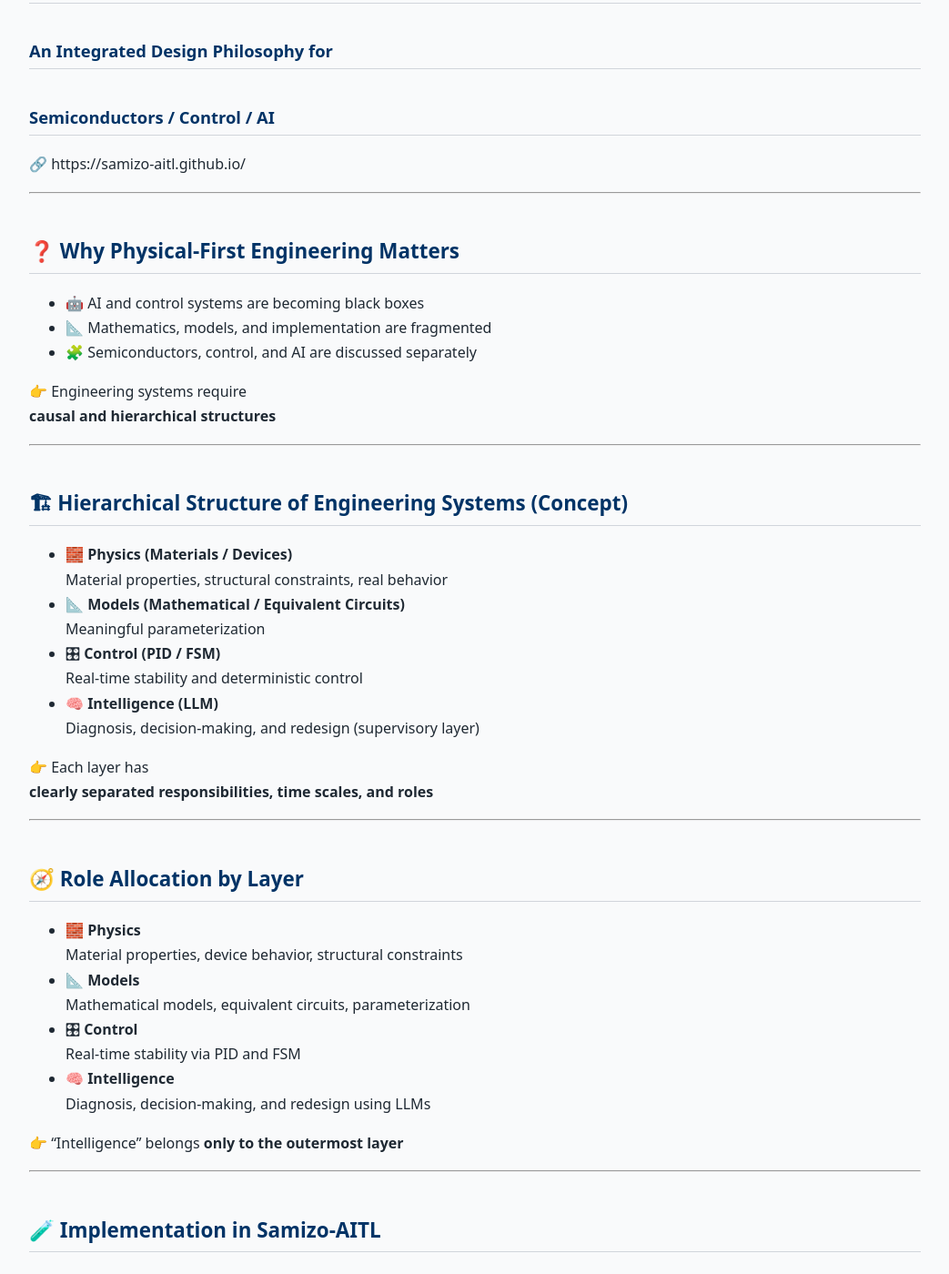
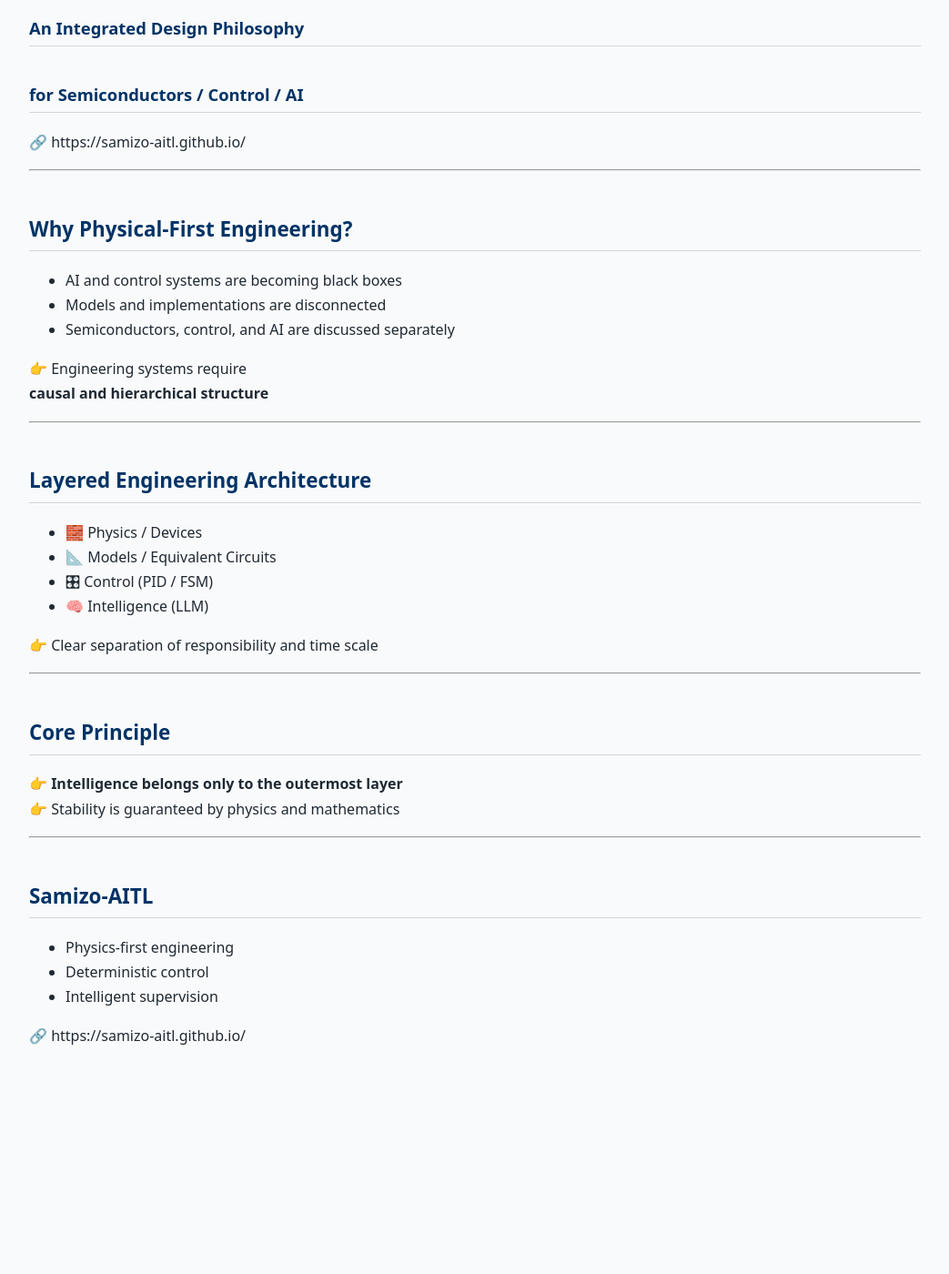
Before and after one commit to Samizo-AITL/Samizo-AITL.github.io, a Jekyll site: the page built from about/marp/en/samizo-aitl-presentation.md, in a window 1280 px wide and 1400 px high, scrolled down 239 px. Shown: the whole window at 91% size, without its empty margins (118-1161 px from the left). Built offline with Jekyll 4.4.1, drawn with Linux system fonts in a browser that asks for light colours; our own code applies the rules of GitHub Pages for plain Markdown files; after the commit the page ends 1423 px from its top, so only the background shows below that; some of the changed text lies outside the part shown.

Commit message:
Update samizo-aitl-presentation.md

```diff
--- a/about/marp/en/samizo-aitl-presentation.md
+++ b/about/marp/en/samizo-aitl-presentation.md
@@ -6,140 +6,48 @@
 ---
 
 # 🧱 Physical-First Engineering
-# 🧠 Intelligent Control Architecture
+## 🧠 Intelligent Control Architecture
 
-### An Integrated Design Philosophy for
-### Semiconductors / Control / AI
+### An Integrated Design Philosophy
+### for Semiconductors / Control / AI
 
 🔗 https://samizo-aitl.github.io/
 
 ---
 
-## ❓ Why Physical-First Engineering Matters
+## Why Physical-First Engineering?
 
-- 🤖 AI and control systems are becoming black boxes
-- 📐 Mathematics, models, and implementation are fragmented
-- 🧩 Semiconductors, control, and AI are discussed separately
+- AI and control systems are becoming black boxes
+- Models and implementations are disconnected
+- Semiconductors, control, and AI are discussed separately
 
 👉 Engineering systems require
-**causal and hierarchical structures**
+**causal and hierarchical structure**
 
 ---
 
-## 🏗 Hierarchical Structure of Engineering Systems (Concept)
+## Layered Engineering Architecture
 
-- 🧱 **Physics (Materials / Devices)**
-  Material properties, structural constraints, real behavior
-- 📐 **Models (Mathematical / Equivalent Circuits)**
-  Meaningful parameterization
-- 🎛 **Control (PID / FSM)**
-  Real-time stability and deterministic control
-- 🧠 **Intelligence (LLM)**
-  Diagnosis, decision-making, and redesign (supervisory layer)
+- 🧱 Physics / Devices
+- 📐 Models / Equivalent Circuits
+- 🎛 Control (PID / FSM)
+- 🧠 Intelligence (LLM)
 
-👉 Each layer has
-**clearly separated responsibilities, time scales, and roles**
+👉 Clear separation of responsibility and time scale
 
 ---
 
-## 🧭 Role Allocation by Layer
+## Core Principle
 
-- 🧱 **Physics**
-  Material properties, device behavior, structural constraints
-- 📐 **Models**
-  Mathematical models, equivalent circuits, parameterization
-- 🎛 **Control**
-  Real-time stability via PID and FSM
-- 🧠 **Intelligence**
-  Diagnosis, decision-making, and redesign using LLMs
-
-👉 “Intelligence” belongs **only to the outermost layer**
+👉 **Intelligence belongs only to the outermost layer**
+👉 Stability is guaranteed by physics and mathematics
 
 ---
 
-## 🧪 Implementation in Samizo-AITL
+## Samizo-AITL
 
-- 🧱 **Edusemi-v4x**
-  Physics, device models, semiconductor processes
-- 🎛 **EduController**
-  Control design using PID and FSM
-- 🧠 **AITL Framework**
-  Supervisory and redesign layer powered by LLMs
-
-👉 Each material represents
-**a different layer extracted from the same structure**
-
----
-
-## 🧱 Physics & Models Layer
-
-- Material properties and device physics
-- Compact models / equivalent circuits
-- **Parameters with physical meaning**
-
-❌ Black-box approximation
-❌ Direct AI-based fitting
-
-👉 **Models without meaning are not acceptable**
-
----
-
-## 🎛 Control Layer (PID & FSM)
-
-- Real-time feedback control using PID
-- State and mode management using FSM
-- **Deterministic and explainable behavior**
-
-❌ Probabilistic decision-making in real-time loops
-
-👉 Stability is guaranteed by
-**mathematics and structure**
-
----
-
-## 🧠 Intelligence Layer (LLM)
-
-- Decision-making as a supervisory layer
-- Fault analysis and performance diagnosis
-- Controller redesign and parameter tuning
-
-👉 Operates **outside the real-time control loop**
-👉 Extends human thinking, not replaces it
-
----
-
-## 🔁 AITL: Closed-Loop Intelligent Control Architecture (Concept)
-
-- 🧱 **Physics / Models**
-  Define system states and models
-- 🎛 **Control (PID / FSM)**
-  Drive physics via control inputs
-  Send states and logs upward
-- 🧠 **LLM (Supervisor)**
-  Diagnosis, redesign, and adjustment commands
-  (*Outside the control loop*)
-
-👉 **Human insight × Machine reliability**
-
----
-
-## 🧪 Implementation & Proof of Concept
-
-- 🧩 V–I controlled ASIC (SKY130)
-- 🔢 Fixed-point PID / FSM implementation
-- 🧮 Design verification using SystemDK × FEM
-
-👉 From physical models
-👉 **All the way to silicon implementation**
-
----
-
-## 🎓 Value Provided by Samizo-AITL
-
-- 🧱 Physics-driven and explainable engineering design
-- 🎛 Deterministic control with intelligent supervision
-- 📘 Reproducible engineering education from models to implementation
+- Physics-first engineering
+- Deterministic control
+- Intelligent supervision
 
 🔗 https://samizo-aitl.github.io/
-
-<!-- force rebuild -->
```
